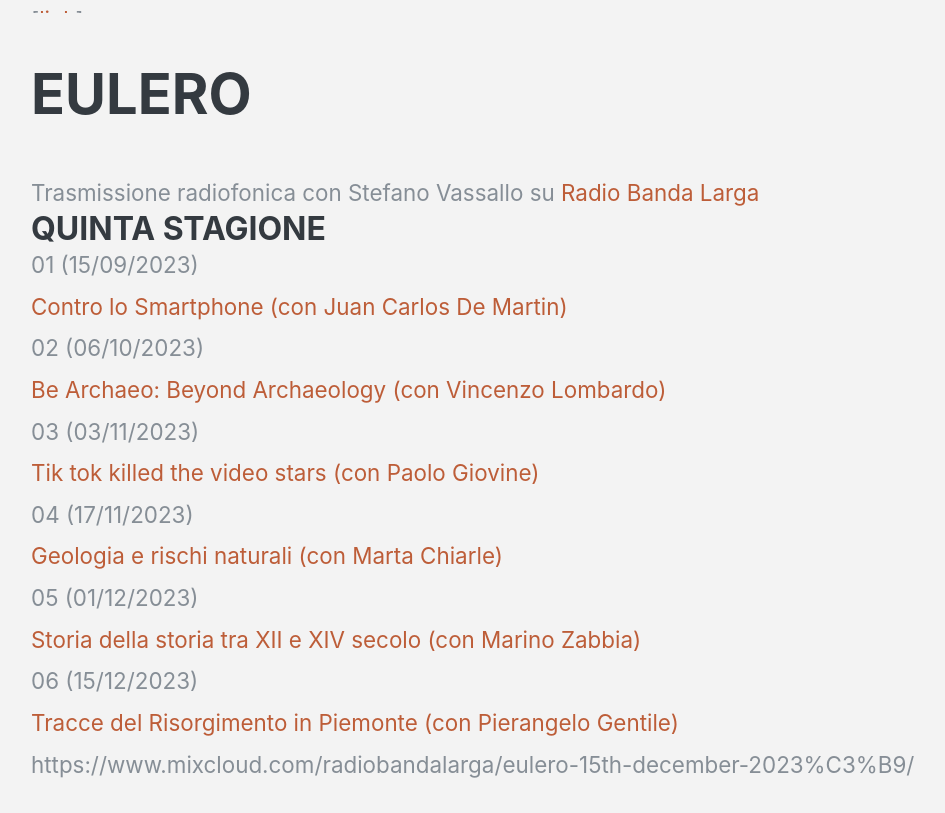
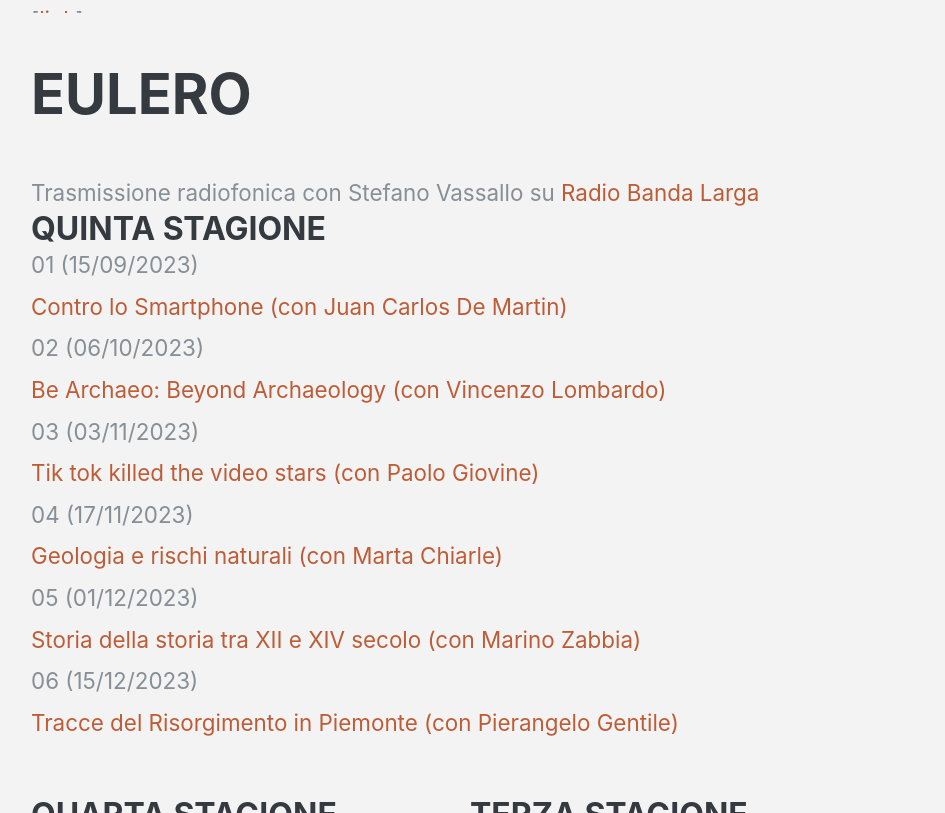
Before and after one commit to giaruffo/giaruffo.github.io, a plain HTML site: page index.html in a window 1280 px wide. Shown: the part 4792-5605 px from the top of the page, without its empty margins (289-1234 px from the left). Drawn offline with nearby package versions, Linux system fonts and the light colour scheme; a web font is replaced by a local one.

Commit message:
update eulero

```diff
--- a/index.html
+++ b/index.html
@@ -619,10 +619,7 @@
 					</li>
 					<li class="nav-item">
 						06 (15/12/2023) <a class="nav-link js-scroll-trigger" href="https://www.mixcloud.com/radiobandalarga/eulero-15th-december-2023%C3%B9/">Tracce del Risorgimento in Piemonte (con Pierangelo Gentile)</a>
-
 					</li>
-
-					https://www.mixcloud.com/radiobandalarga/eulero-15th-december-2023%C3%B9/
 				</ul>
 			</div>
 		</div>
```
